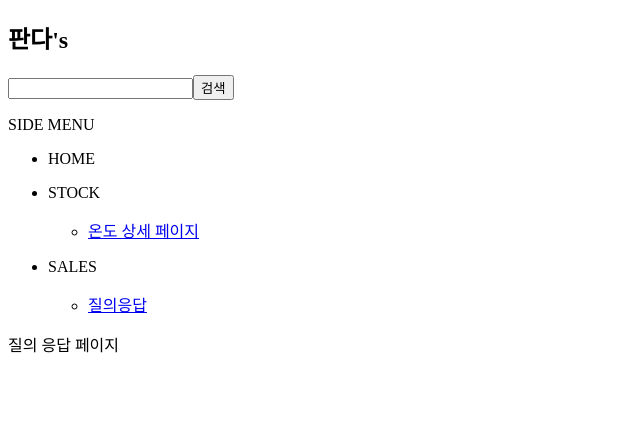
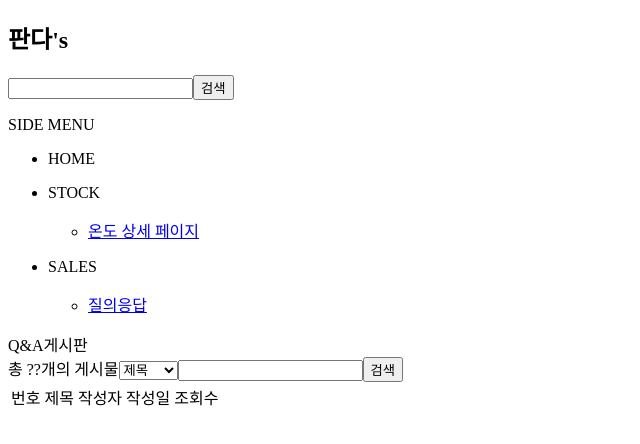
Before and after one commit to Hobbyer/T_Billion_Dollers, a React (Vite) app in the folder React/farm_animals_shop/: page /admin/sales-questions in a window 1280 px wide. Shown: the top 444 px of the page, without its empty margins (0-640 px from the left). Built offline with nearby package versions, Linux system fonts and the light colour scheme.

Commit message:
관리자 페이지 QnA 게시판 작성, 테이블 작성

```diff
--- a/React/farm_animals_shop/src/admin_component/sales_Management/SalesQuestions.jsx
+++ b/React/farm_animals_shop/src/admin_component/sales_Management/SalesQuestions.jsx
@@ -1,9 +1,37 @@
-import React from 'react'
+import React from "react";
 
 const SalesQuestions = () => {
   return (
-    <div>질의 응답 페이지</div>
-  )
-}
+    <>
+      <div>Q&A게시판</div>
+      <div>
+      <span>총 ??개의 게시물</span>
+      <select>
+        <option>제목</option>
+        <option>작성자</option>
+      </select>
+        <input type="text" />
+        <button type="button">검색</button>
+      </div>
 
-export default SalesQuestions
+      <div>
+        <table>
+          <thead>
+            <tr>
+              <td>번호</td>
+              <td>제목</td>
+              <td>작성자</td>
+              <td>작성일</td>
+              <td>조회수</td>
+            </tr>
+          </thead>
+          <tbody>
+
+          </tbody>
+        </table>
+      </div>
+    </>
+  );
+};
+
+export default SalesQuestions;
```
